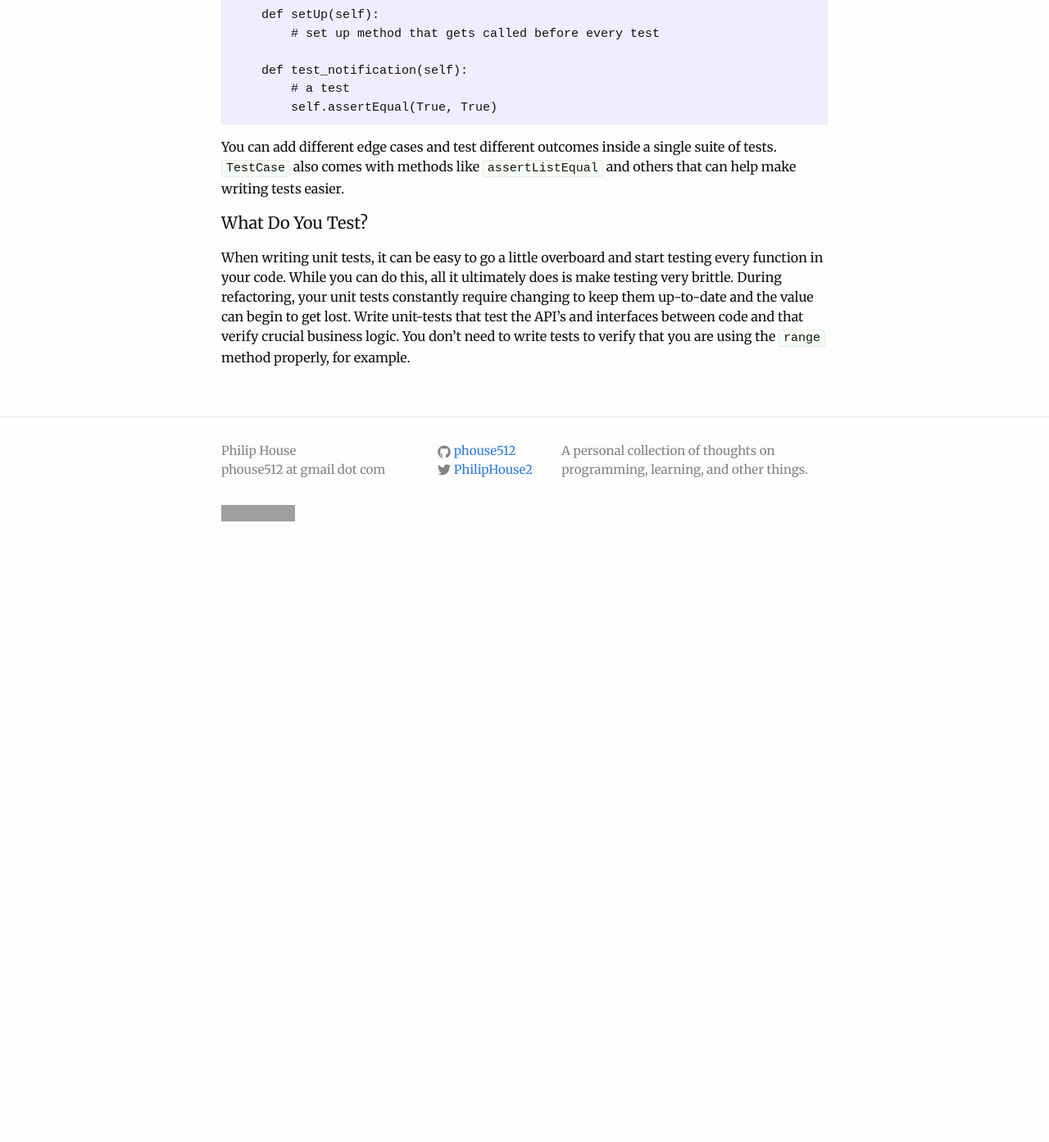
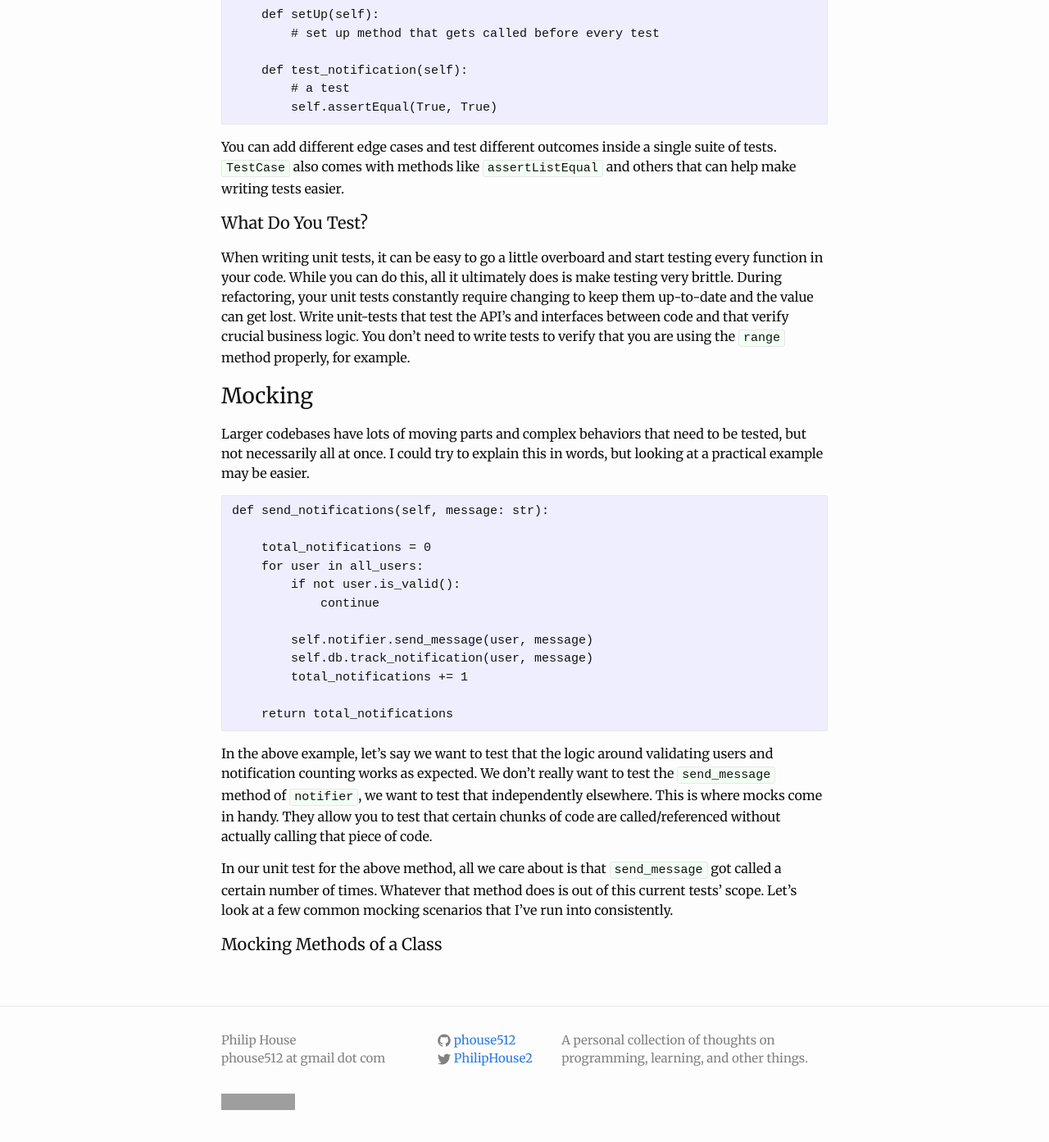
Before and after one commit to phouse512/blog, a Jekyll site: the page built from _posts/2017-03-14-practical-unit-testing-mocks-python-3.markdown, in a window 1280 px wide and 1400 px high, scrolled down 1586 px. Shown: the top 1393 px of the window at 82% size. Built offline with Jekyll 4.4.1, drawn with Linux system fonts in a browser that asks for light colours; a script that is not in the unit is left out; comment, search, counter and statistics services are not loaded; before the commit the page ends 2268 px from its top, so only the background shows below that; grey boxes are pictures that could not be loaded.

Commit message:
more testing

````diff
--- a/_posts/2017-03-14-practical-unit-testing-mocks-python-3.markdown
+++ b/_posts/2017-03-14-practical-unit-testing-mocks-python-3.markdown
@@ -16,13 +16,13 @@ common use-cases I've come across while writing tests in Python.
 > [unittest.TestCase](#test_case)<br />
 > [what do you test?](#what_test)<br />
 
-Mocking
+[Mocking](#mocking)
 
-> mocking methods of a class<br />
+> [mocking methods of a class](#mocking_methods)<br />
 > mocking out imported libraries<br />
 > mocking objects<br />
 
-Mock Behavior
+[Mock Behavior](#mock_behavior)
 
 > returning multiple values<br />
 > asserting multiple method calls<br />
@@ -89,7 +89,43 @@ others that can help make writing tests easier.
 When writing unit tests, it can be easy to go a little overboard and start
 testing every function in your code. While you can do this, all it ultimately
 does is make testing very brittle. During refactoring, your unit tests
-constantly require changing to keep them up-to-date and the value can begin to
-get lost. Write unit-tests that test the API's and interfaces between code and
+constantly require changing to keep them up-to-date and the value can get lost.
+Write unit-tests that test the API's and interfaces between code and
 that verify crucial business logic. You don't need to write tests to verify
 that you are using the `range` method properly, for example.
+
+
+### Mocking {#mocking}
+
+Larger codebases have lots of moving parts and complex behaviors that need to
+be tested, but not necessarily all at once. I could try to explain this in
+words, but looking at a practical example may be easier.
+
+```
+def send_notifications(self, message: str):
+
+    total_notifications = 0
+    for user in all_users:
+        if not user.is_valid():
+            continue
+
+        self.notifier.send_message(user, message)
+        self.db.track_notification(user, message)
+        total_notifications += 1
+
+    return total_notifications
+```
+
+In the above example, let's say we want to test that the logic around
+validating users and notification counting works as expected. We don't really
+want to test the `send_message` method of `notifier`, we want to test that
+independently elsewhere. This is where mocks come in handy. They allow you to
+test that certain chunks of code are called/referenced without actually calling
+that piece of code.
+
+In our unit test for the above method, all we care about is that `send_message`
+got called a certain number of times. Whatever that method does is out of this
+current tests' scope. Let's look at a few common mocking scenarios that I've
+run into consistently.
+
+#### Mocking Methods of a Class {#mocking_methods}
````
